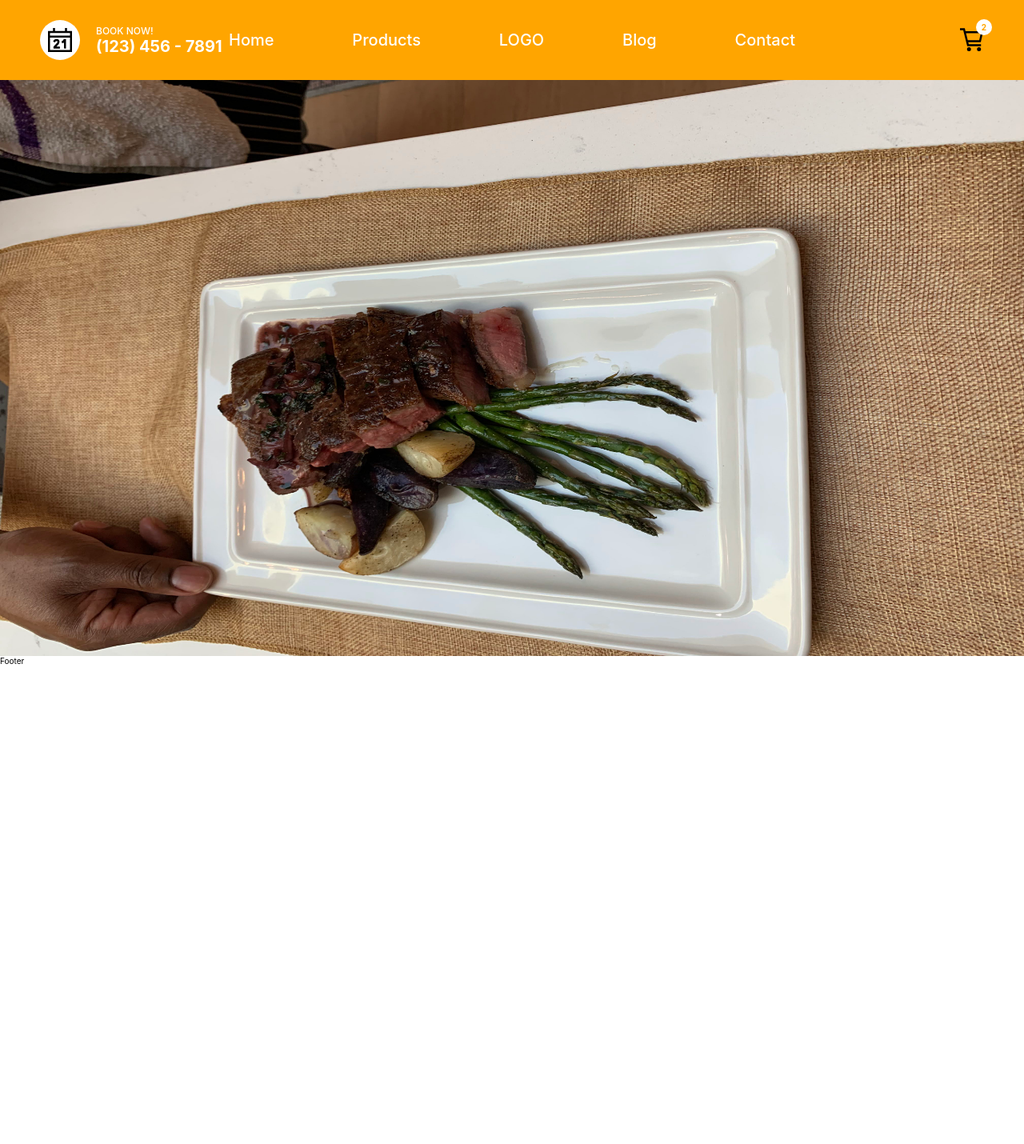
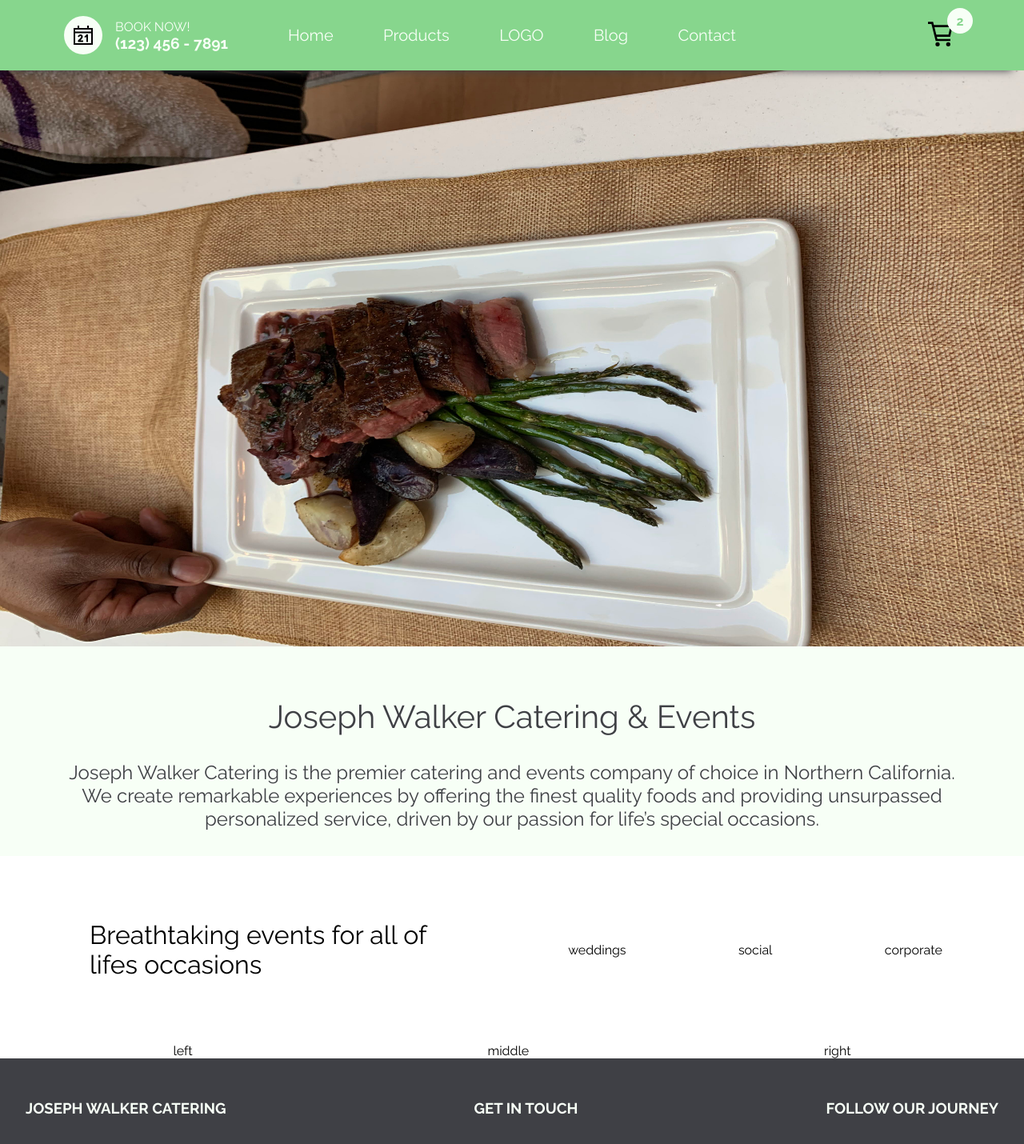
Before and after one commit to JW-Caters/main, a Next.js app: page / in a window 1280 px wide. Shown: the whole page at 80% size. Before the commit the page ends 832 px from the top, so only its background shows below. Built offline with nearby package versions, Linux system fonts and the light colour scheme.

Commit message:
added color. homepage updates

```diff
--- a/components/Footer.jsx
+++ b/components/Footer.jsx
@@ -1,7 +1,22 @@
 import React from "react";
+import styles from "../styles/Footer.module.css";
 
 const Footer = () => {
-  return <div>Footer</div>;
+  return (
+    <div className={styles.container}>
+      <div className={styles.wrapper}>
+        <div className={styles.section}>
+          <h3>Joseph Walker Catering</h3>
+        </div>
+        <div className={styles.section}>
+          <h3>Get In Touch</h3>
+        </div>
+        <div className={styles.section}>
+          <h3>Follow Our Journey</h3>
+        </div>
+      </div>
+    </div>
+  );
 };
 
 export default Footer;
--- /dev/null
+++ b/components/HeroMessage.jsx
@@ -0,0 +1,18 @@
+import React from "react";
+import styles from "../styles/HeroMessage.module.css";
+
+const HeroMessage = () => {
+  return (
+    <div className={styles.container}>
+      <div className={styles.title}>Joseph Walker Catering & Events</div>
+      <div className={styles.description}>
+        Joseph Walker Catering is the premier catering and events company of
+        choice in Northern California. We create remarkable experiences by
+        offering the finest quality foods and providing unsurpassed personalized
+        service, driven by our passion for life’s special occasions.
+      </div>
+    </div>
+  );
+};
+
+export default HeroMessage;
--- /dev/null
+++ b/components/Services.jsx
@@ -0,0 +1,26 @@
+import React from "react";
+import styles from "../styles/Services.module.css";
+
+const Services = () => {
+  return (
+    <div className={styles.container}>
+      <div className={styles.topRow}>
+        <div className={styles.message}>
+          Breathtaking events for all of lifes occasions
+        </div>
+        <div className={styles.eventTypes}>
+          <div>weddings</div>
+          <div>social</div>
+          <div>corporate</div>
+        </div>
+      </div>
+      <div className={styles.bottomRow}>
+        <div>left</div>
+        <div>middle</div>
+        <div>right</div>
+      </div>
+    </div>
+  );
+};
+
+export default Services;
--- /dev/null
+++ b/pages/_document.js
@@ -0,0 +1,29 @@
+import Document, { Html, Head, Main, NextScript } from "next/document";
+
+class MyDocument extends Document {
+  static async getInitialProps(ctx) {
+    const initialProps = await Document.getInitialProps(ctx);
+    return { ...initialProps };
+  }
+
+  render() {
+    return (
+      <Html>
+        <Head>
+          <link rel="preconnect" href="https://fonts.googleapis.com" />
+          <link rel="preconnect" href="https://fonts.gstatic.com" crossorigin />
+          <link
+            href="https://fonts.googleapis.com/css2?family=Raleway:wght@400;700;900&display=swap"
+            rel="stylesheet"
+          />
+        </Head>
+        <body>
+          <Main />
+          <NextScript />
+        </body>
+      </Html>
+    );
+  }
+}
+
+export default MyDocument;
--- a/pages/index.js
+++ b/pages/index.js
@@ -1,6 +1,8 @@
 import Head from "next/head";
 import Image from "next/image";
 import Featured from "../components/Featured";
+import HeroMessage from "../components/HeroMessage";
+import Services from "../components/Services";
 import styles from "../styles/Home.module.css";
 
 export default function Home() {
@@ -12,6 +14,8 @@ export default function Home() {
         <link rel="icon" href="/favicon.ico" />
       </Head>
       <Featured />
+      <HeroMessage />
+      <Services />
     </div>
   );
 }
--- /dev/null
+++ b/styles/Footer.module.css
@@ -0,0 +1,24 @@
+.container {
+  display: flex;
+  align-items: center;
+  background-color: var(--onyx);
+  color: var(--mintCream);
+}
+
+.wrapper {
+  display: flex;
+  justify-content: space-between;
+  align-items: center;
+  margin: 2rem 2rem 1rem 2rem;
+  width: 100%;
+}
+
+.section {
+  display: flex;
+  justify-content: center;
+  align-items: center;
+}
+
+.section h3 {
+  text-transform: uppercase;
+}
--- /dev/null
+++ b/styles/HeroMessage.module.css
@@ -0,0 +1,26 @@
+.container {
+  display: flex;
+  flex-direction: column;
+  align-items: center;
+  justify-content: center;
+  padding: 2rem 5rem;
+  background-color: var(--mintCream);
+  width: 100%;
+}
+
+.title {
+  display: flex;
+  justify-content: center;
+  font-size: 2.5rem;
+  color: var(--onyx);
+  width: 70%;
+  margin: 2rem 0;
+}
+
+.description {
+  display: flex;
+  align-items: center;
+  text-align: center;
+  font-size: 1.5rem;
+  color: var(--onyx);
+}
--- a/styles/NavBar.module.css
+++ b/styles/NavBar.module.css
@@ -1,13 +1,13 @@
 .container {
-  height: 10rem;
-  padding: 0 5rem;
-  background-color: var(--baseColor);
+  padding: 1rem 5rem;
+  background-color: var(--grannySmithApple);
   display: flex;
   justify-content: space-between;
   align-items: center;
   position: sticky;
   top: 0;
   z-index: 1;
+  box-shadow: 0px 15px 10px -15px var(--onyx);
 }
 
 .item {
@@ -17,7 +17,7 @@
 }
 
 .item:nth-child(2) {
-  flex: 3;
+  flex: 2;
 }
 
 .item:nth-child(3) {
@@ -25,11 +25,11 @@
 }
 
 .callButton {
-  background-color: var(--baseWhite);
+  background-color: var(--mintCream);
   border-radius: 10rem;
-  padding: 1rem;
-  width: 5rem;
-  height: 5rem;
+  padding: 0.75rem;
+  width: 3rem;
+  height: 3rem;
 }
 
 .callButton svg {
@@ -38,17 +38,17 @@
 }
 
 .texts {
-  margin-left: 2rem;
-  color: var(--baseWhite);
+  margin-left: 1rem;
+  color: var(--mintCream);
 }
 
 .text:first-child {
-  font-size: 1.2rem;
+  font-size: 1rem;
   font-weight: 500;
 }
 
 .text:last-child {
-  font-size: 2rem;
+  font-size: 1.2rem;
   font-weight: bold;
 }
 
@@ -58,13 +58,13 @@
   display: flex;
   align-items: center;
   list-style: none;
-  color: var(--baseWhite);
+  color: var(--mintCream);
   justify-content: space-between;
 }
 
 .listItem {
   font-weight: 500;
-  font-size: 2rem;
+  font-size: 1.25rem;
 }
 
 .cart {
@@ -72,7 +72,7 @@
 }
 
 .cart svg {
-  height: 3rem;
+  height: 2rem;
   width: 3rem;
 }
 
@@ -83,11 +83,11 @@
   width: 2rem;
   height: 2rem;
   border-radius: 50%;
-  background-color: var(--baseWhite);
+  background-color: var(--mintCream);
   padding: 0.3rem;
   display: flex;
   align-items: center;
   justify-content: center;
   font-weight: bold;
-  color: var(--baseColor);
+  color: var(--grannySmithApple);
 }
--- /dev/null
+++ b/styles/Services.module.css
@@ -0,0 +1,32 @@
+.container {
+  display: flex;
+  align-items: center;
+  flex-direction: column;
+  margin: 0 2rem;
+}
+.topRow {
+  display: flex;
+  justify-content: space-around;
+  width: 100%;
+}
+
+.topRow .message {
+  width: 50%;
+  display: flex;
+  justify-content: center;
+  font-size: 2rem;
+  padding: 5rem;
+}
+
+.topRow .eventTypes {
+  display: flex;
+  justify-content: space-around;
+  align-items: center;
+  width: 50%;
+}
+
+.bottomRow {
+  display: flex;
+  justify-content: space-around;
+  width: 100%;
+}
--- a/styles/globals.css
+++ b/styles/globals.css
@@ -1,6 +1,9 @@
 :root {
-  --baseColor: orange;
-  --baseWhite: #fff;
+  --onyx: #3f4045;
+  --mintCream: #f7fff6;
+  --magicMint: #bcebcb;
+  --grannySmithApple: #87d68d;
+  --richBlack: #02111b;
 }
 
 .icon-base-color {
@@ -11,9 +14,7 @@ html,
 body {
   padding: 0;
   margin: 0;
-  font-family: -apple-system, BlinkMacSystemFont, Segoe UI, Roboto, Oxygen,
-    Ubuntu, Cantarell, Fira Sans, Droid Sans, Helvetica Neue, sans-serif;
-  font-size: 10px;
+  font-family: "Raleway", sans-serif;
 }
 
 a {
```
Also changed, not shown: public/vercel.svg (deleted).
